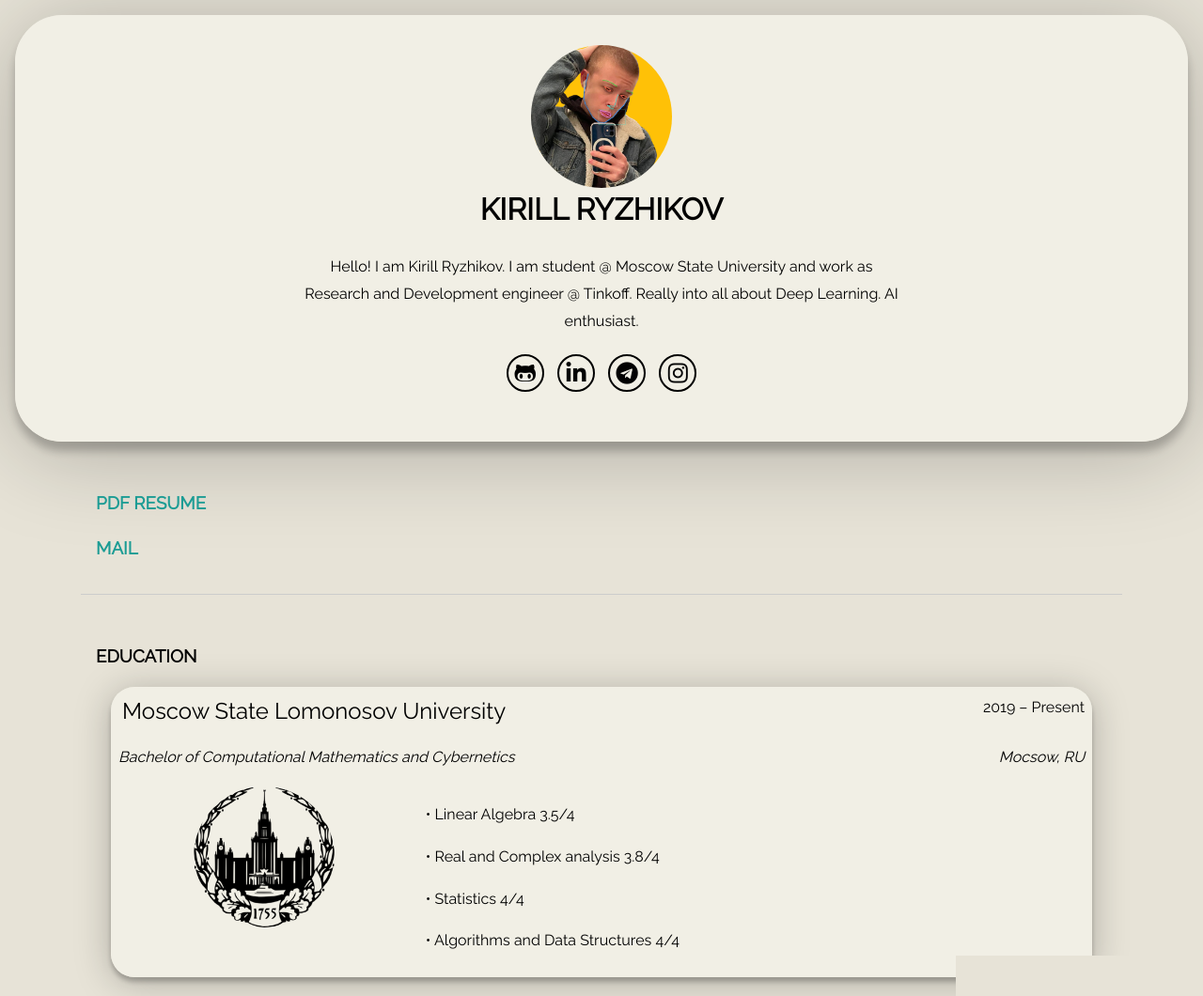
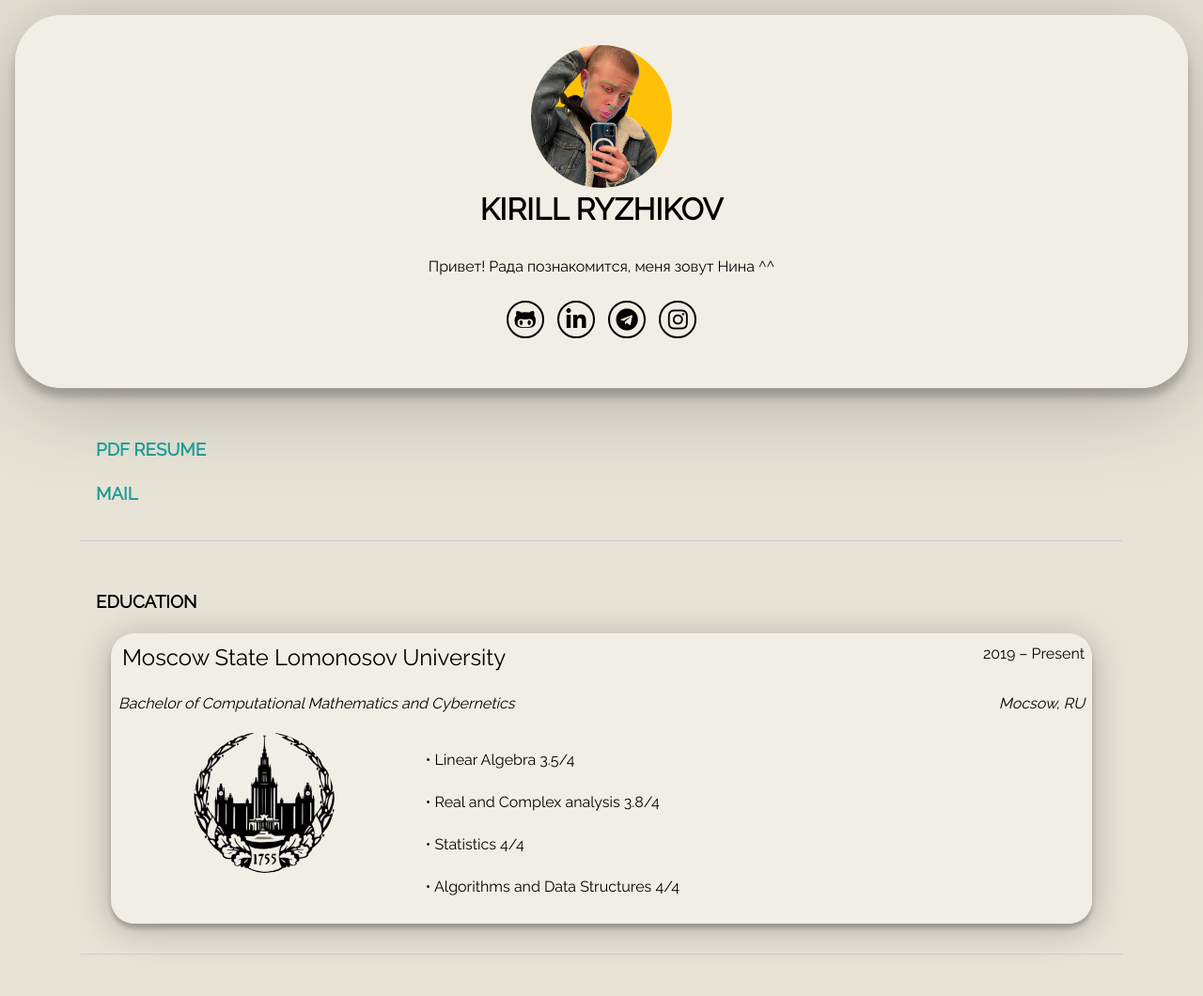
Before and after one commit to gadeckaya-na/gadeckaya-na.github.io, a plain HTML site: page index.html in a window 1280 px wide. Shown: the top 1060 px of the page at 94% size. Drawn offline with Linux system fonts and the light colour scheme.

Commit message:
name was changed

```diff
--- a/index.html
+++ b/index.html
@@ -2,9 +2,9 @@
 <html>
 <head>
   <meta charset="UTF-8">
-  <title>CV - Kirill Ryzhikov</title>
-  <meta name="description" content="Kirill Ryzhikov CV">
-  <meta name="author" content="Kirill Ryzhikov">
+  <title>CV - Гадецкая Нина Александровна</title>
+  <meta name="description" content="Gadeckaya Nina Info">
+  <meta name="author" content="BertyWooster">
   <link rel="icon" href="./img/favicon.ico">
   <meta name="viewport" content="width=device-width, initial-scale=1">
   <link rel="stylesheet" href="https://use.fontawesome.com/releases/v5.0.13/css/all.css" integrity="sha384-DNOHZ68U8hZfKXOrtjWvjxusGo9WQnrNx2sqG0tfsghAvtVlRW3tvkXWZh58N9jp" crossorigin="anonymous">
@@ -18,7 +18,7 @@
     </div>
     <h1>Kirill Ryzhikov</h1>
     <section>
-      <p>Hello! I am Kirill Ryzhikov. I am student @ Moscow State University and work as Research and Development engineer @ Tinkoff. Really into all about Deep Learning. AI enthusiast.</p>
+      <p>Привет! Рада познакомится, меня зовут Нина ^^</p>
       <a href="https://github.com/kryzhikov" target="_blank">
         <i class="fab fa-github-alt"></i>
       </a>
```
